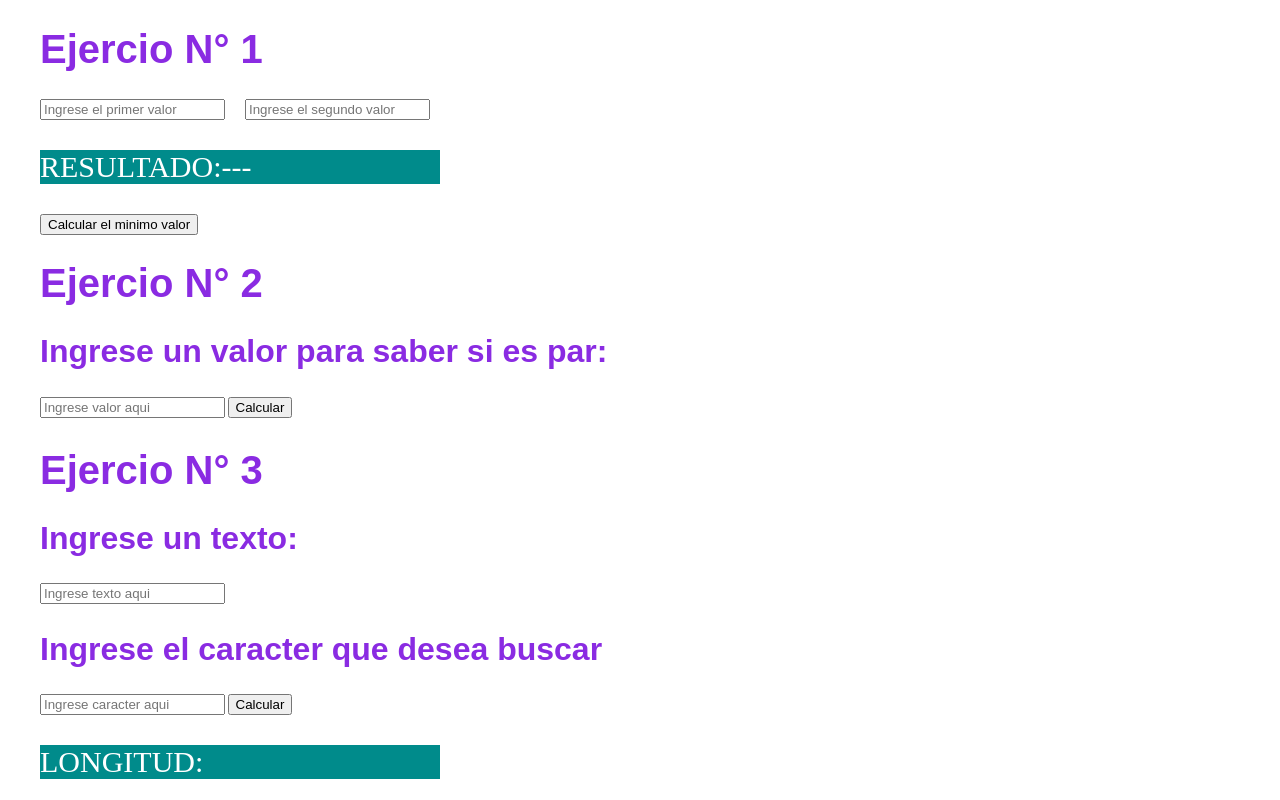
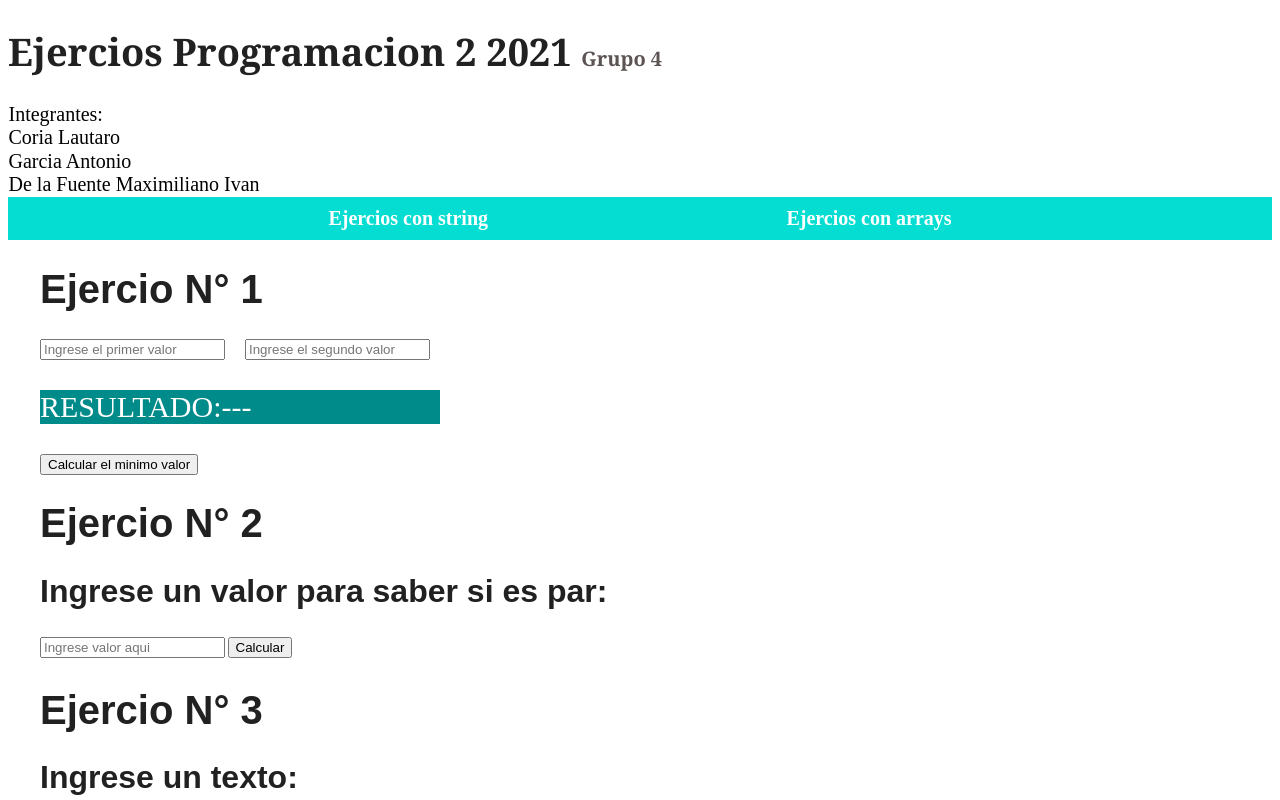
Before and after one commit to maxiivandlf/ejerciciosProg2, a plain HTML site: page index.html in a window 1280 px wide. Shown: the top 800 px of the page. Drawn offline with Linux system fonts and the light colour scheme.

Commit message:
Ejercicios con arrays

```diff
--- /dev/null
+++ b/ejArrays.js
@@ -0,0 +1,9 @@
+//Ejercio 1
+
+const array = [];
+const valorArray = document.getElementById('array');
+
+for (let i = 0; i < array.length; i++) {
+  array[i] = valorArray;
+  valorArray += 1;
+}
--- a/index.html
+++ b/index.html
@@ -5,9 +5,25 @@
     <meta http-equiv="X-UA-Compatible" content="IE=edge" />
     <meta name="viewport" content="width=device-width, initial-scale=1.0" />
     <link rel="stylesheet" href="./style.css" />
-    <title>Document</title>
+    <title>Ejercios de Programacion</title>
   </head>
   <body>
+    <header>
+      <h1 class="titulo">Ejercios Programacion 2 2021 <span>Grupo 4</span></h1>
+      <div class="integrantesBox">
+        <p>Integrantes:</p>
+        <p class="integrantes">Coria Lautaro</p>
+        <p class="integrantes">Garcia Antonio</p>
+        <p class="integrantes">De la Fuente Maximiliano Ivan</p>
+      </div>
+    </header>
+    <div class="nav-bg">
+      <nav class="navegacion-principal contenedor">
+        <a href="./index.html">Ejercios con string</a>
+        <a href="./ejArray.html">Ejercios con arrays</a>
+      </nav>
+    </div>
+
     <main class="contenedor">
       <h1>Ejercio N° 1</h1>
 
@@ -41,6 +57,7 @@
       >Repositorio GitHub</a
     >
 
-    <script src="./script.js"></script>
+    <!-- <script src="./script.js"></script> -->
+    <script src="./ejArrays.js"></script>
   </body>
 </html>
--- a/style.css
+++ b/style.css
@@ -1,3 +1,12 @@
+:root {
+  --blanco: #ffffff;
+  --negro: #212121;
+  --primario: #05ddd2;
+  --secundario: #8005a5;
+  --gris: #5c5353;
+  --salmon: rgb(250, 128, 114);
+  /* rgba(255,193,7,1); forma de describir los colores en RGBA*/
+}
 html {
   box-sizing: border-box;
   font-size: 62.5%;
@@ -12,7 +21,7 @@ html {
 h1,
 h2,
 h3 {
-  color: blueviolet;
+  color: var(--negro);
   font-family: Arial, Helvetica, sans-serif;
 }
 h1 {
@@ -27,11 +36,60 @@ h3 {
 body {
   align-items: center;
 }
+.integrantesBox p {
+  font-size: 2rem;
+  margin: 0.5px;
+  width: 50%;
+  border-radius: 5px;
+}
+.integrantes:hover {
+  background-color: var(--salmon);
+  color: var(--blanco);
+}
+.integrantes {
+  display: grid;
+  grid-template-columns: 2, 2fr;
+}
 .contenedor {
   max-width: 120rem;
+  width: 95%;
   margin: 0 auto; /* centra el contenido*/
 }
-
+img {
+  max-width: 100%;
+}
+.nav-bg {
+  background-color: var(--primario);
+}
+.navegacion-principal {
+  display: flex;
+  flex-direction: row;
+  justify-content: space-evenly;
+}
+.navegacion-principal a {
+  /* display: block; */
+  text-align: center;
+  padding: 1rem;
+  color: var(--blanco);
+  text-decoration: none;
+  font-size: 2rem;
+  font-weight: 700;
+}
+.navegacion-principal a:hover {
+  background-color: var(--salmon);
+  color: var(--blanco);
+  border-radius: 5px;
+  /* margin: 1px; */
+}
+.titulo {
+  font-family: Cambria, Cochin, Georgia, Times, 'Times New Roman', serif;
+  font-size: 3.8rem;
+  color: var(--negro);
+}
+.titulo span {
+  font-size: 2rem;
+  color: var(--gris);
+}
 .entrada {
   display: flex;
   width: 20rem;
```
Also changed, not shown: ejArray.html (added, +29 -0 lines), img/EjercicioArray1.png (added), img/EjercicioArray2.png (added), img/EjercicioArray3.png (added), img/EjercicioArray4.png (added).
